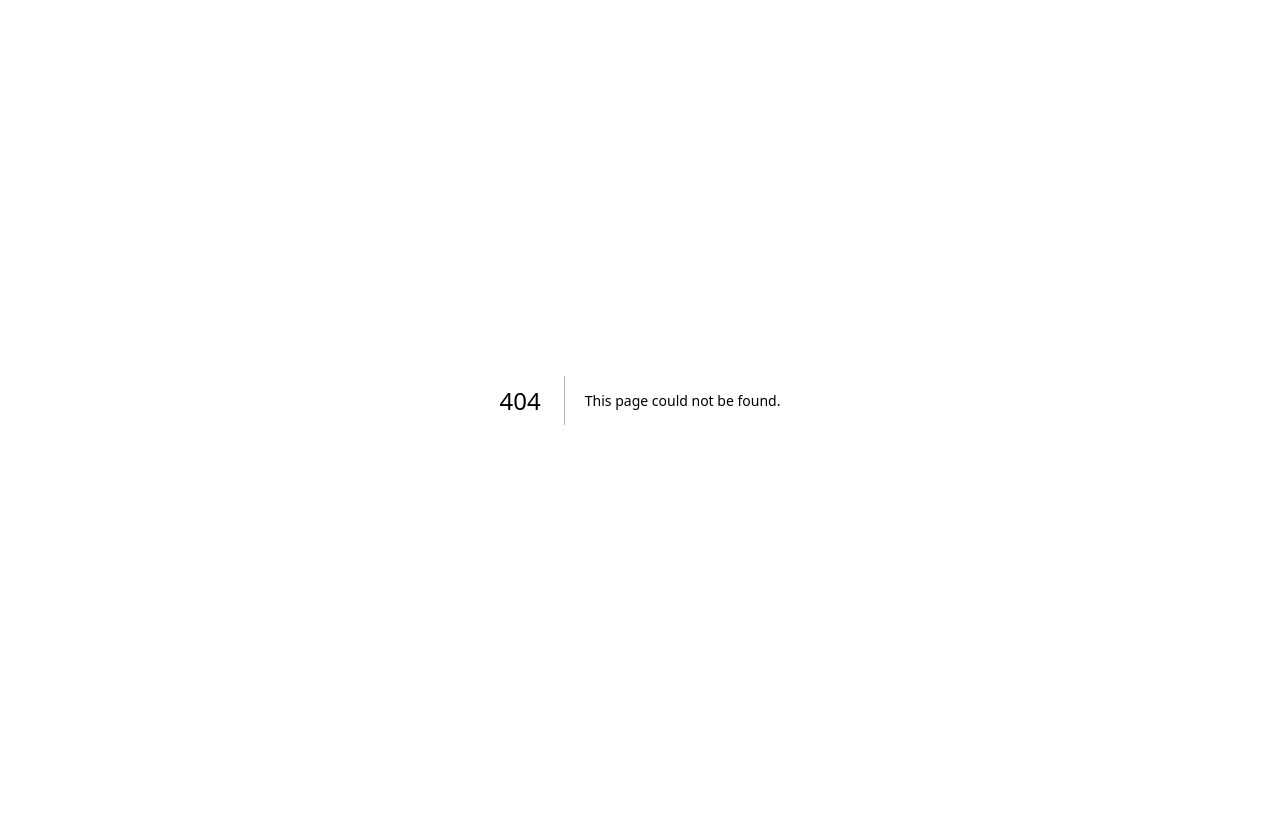
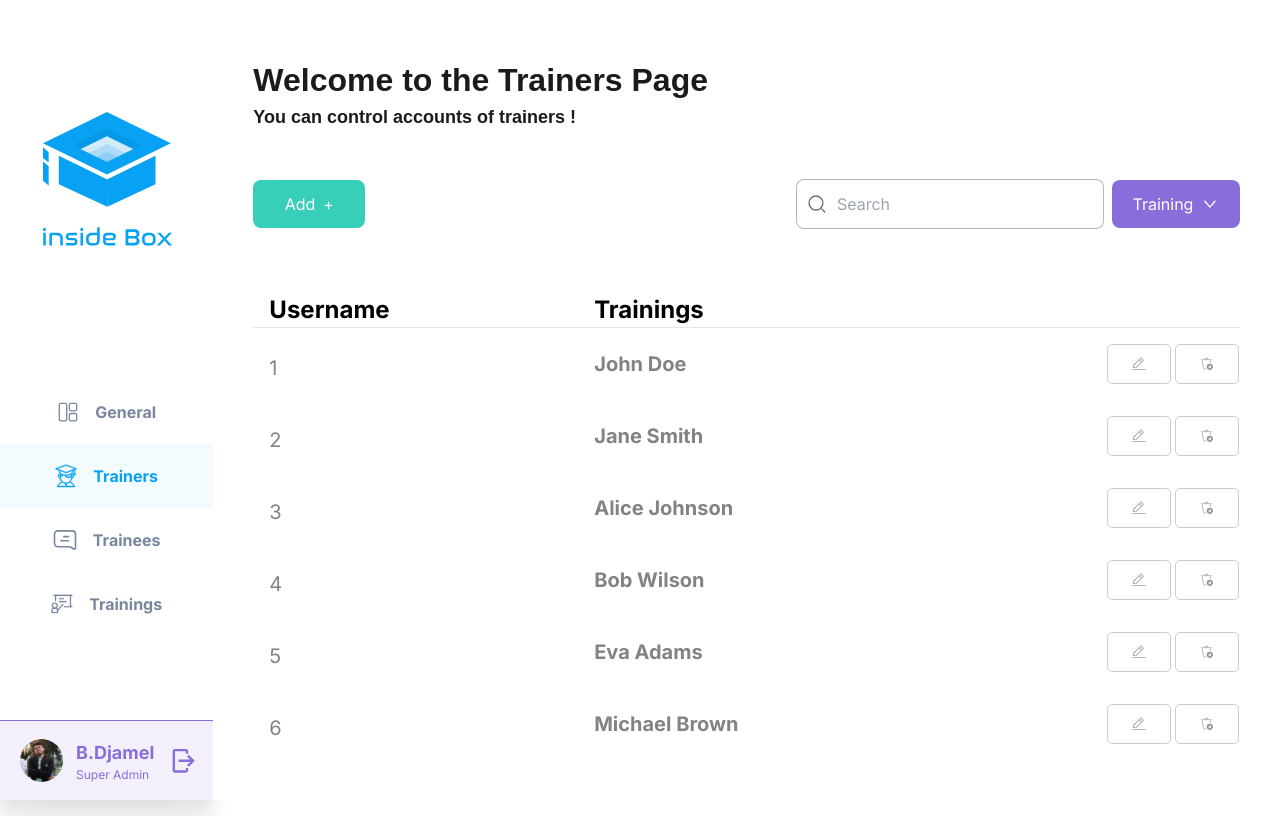
Before and after one commit to Rayan-Allali/inside-box, a Next.js app: page /Trainers in a window 1280 px wide. Before the commit this address had no page. Built offline with nearby package versions, Linux system fonts and the light colour scheme.

Commit message:
Trainers page from admin pov

```diff
--- /dev/null
+++ b/src/app/Trainers/layout.tsx
@@ -0,0 +1,26 @@
+import '../globals.css'
+import { Inter } from 'next/font/google'
+import SideNavbar from '@/components/Shared/Sidenavbar'
+const inter = Inter({ subsets: ['latin'] })
+
+export const metadata = {
+  title: 'Next.js',
+  description: 'Generated by Next.js',
+}
+
+export default function RootLayout({
+  children,
+}: {
+  children: React.ReactNode
+}) {
+  return (
+    <html lang="en">
+      <body className={inter.className}>
+            <div className='w-screen h-screen flex'>
+                <SideNavbar Route='Trainers'/>
+                <main className='w-5/6 h-full bg-white'>{children}</main>
+            </div>
+        </body>
+    </html>
+  )
+}
--- a/src/app/Trainees/page.tsx
+++ b/src/app/Trainers/page.tsx
@@ -52,8 +52,8 @@ export default function Home() {
   return (
     <main className="p-10 py-14">
       <Header
-        title="Welcome to the Trainees Page"
-        subtitle="You can control accounts of trainees ! "
+        title="Welcome to the Trainers Page "
+        subtitle="You can control accounts of trainers ! "
       />
       <div className="flex mt-12 items-center justify-between">
         <button className="p-3 text-white rounded-lg bg-[#38CFBA] justify-center w-28 flex gap-2 items-center">
@@ -83,8 +83,7 @@ export default function Home() {
         <thead>
           <tr className="text-2xl mb-4 ">
             <th className="px-4 text-start ">Username</th>
-            <th className="px-4 text-start "> Number of Trainings </th>
-            <th className="px-4 text-start ">XP</th>
+            <th className="px-4 text-start "> Trainings </th>
             <th className="px-4 text-start "></th>
           </tr>
         </thead>
@@ -92,11 +91,10 @@ export default function Home() {
           {data.map((d, index) => (
             <tr
               key={index}
-              className={`text-[#828387] text-lg ${index==0 && "border-t "} `}
+              className={`text-[#828387] text-xl ${index==0 && "border-t "} `}
             >
               <td className="px-4 py-4 pt-6 ">{d.rank}</td>
               <td className="px-4 py-4 font-bold ">{d.traineeName}</td>
-              <td className="px-4 py-4 font-bold ">{d.completedCourses}</td>
               <td className="py-4 flex gap-1 items-center justify-end ">
               <button className="border border-[#37373740] rounded-[5px] w-16 flex items-center justify-center h-10 ">
                 <Image alt="editIcon" src={editIcon} />
```
Also changed, not shown: 1 other file (tests, documents, lock files or other folders).
